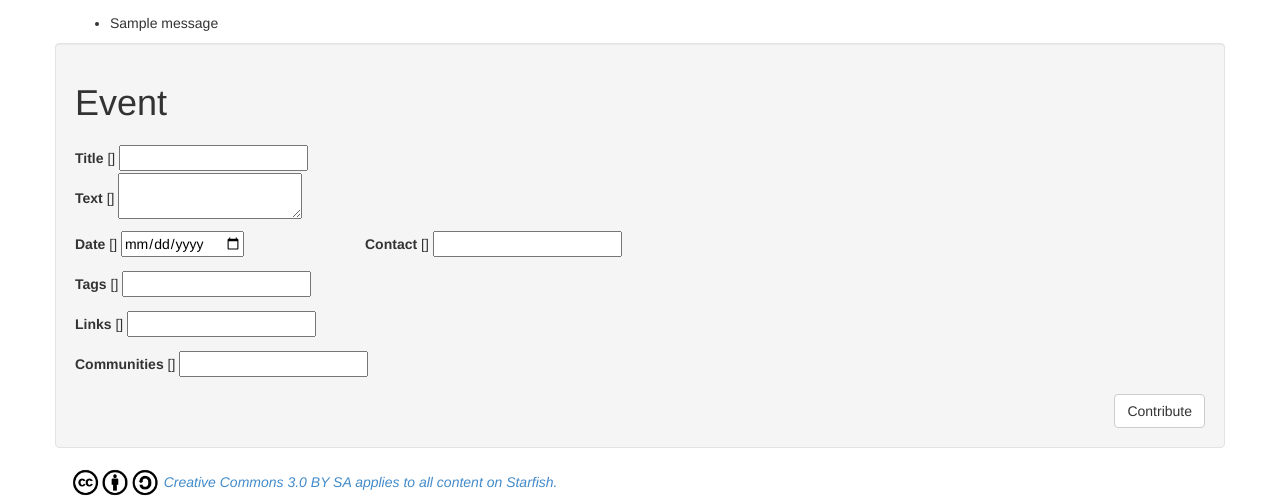
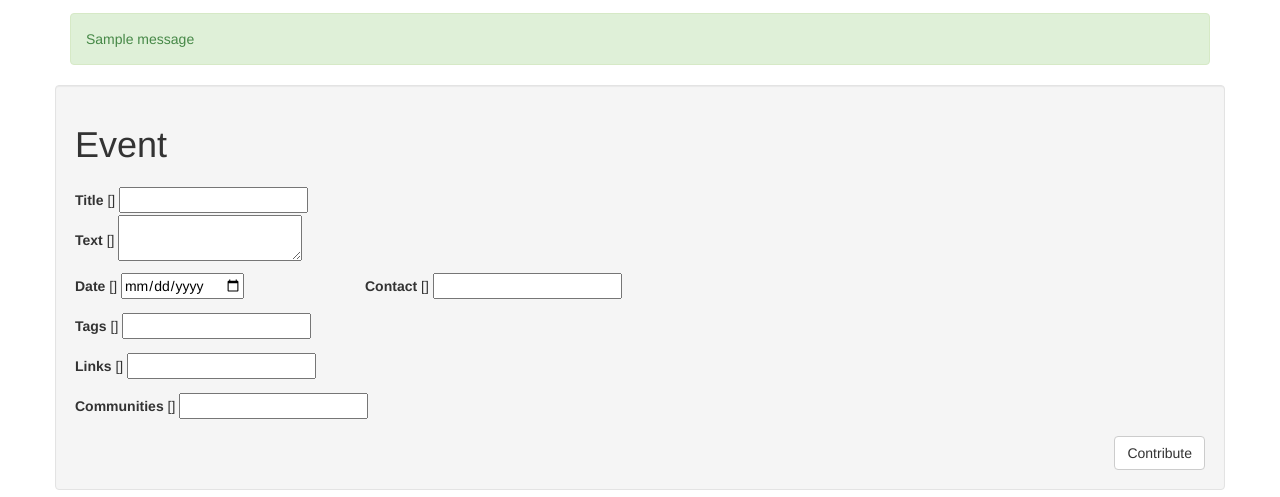
Before and after one commit to UvA-FNWI/Starfish, a Django app: template dashboard/templates/event_form.html in a window 1280 px wide. Shown: the part 77-574 px from the top of the page. Run offline with Django 3.2, Linux system fonts and the light colour scheme; the template is opened without the code that fills it: most values are stand-ins (such as "Sample title", 1, 10 or a date in 2020); one stand-in notice (Sample message) is shown; form fields are guessed from the names that the template uses; some libraries are stand-ins or nearby versions.

Commit message:
Added message for after a contribution has been made (edit or add), issue #119. N.B. add _MSG messages to settings.

```diff
--- a/dashboard/templates/contributions.html
+++ b/dashboard/templates/contributions.html
@@ -6,6 +6,12 @@
 {% endblock %}
 
 {% block content %}
+{% if messages %}
+  {% for message in messages %}
+    <div class="alert alert-{{ message.tags }}">{{ message }}</div>
+  {% endfor %}
+{% endif %}
+
 	<h1>My Contributions</h1>
 	{% for k, v in c.items %}
 		{% if v %}
--- a/dashboard/templates/event_form.html
+++ b/dashboard/templates/event_form.html
@@ -7,14 +7,9 @@
 
 {% block content %}
 {% if messages %}
-<ul class="messages">
-    {% for message in messages %}
-    <li{% if message.tags %} class="{{ message.tags }}"{% endif %}>
-        {% if message.level == DEFAULT_MESSAGE_LEVELS.ERROR %}Important: {% endif %}
-        {{ message }}
-    </li>
-    {% endfor %}
-</ul>
+  {% for message in messages %}
+    <div class="alert alert-{{ message.tags }}">{{ message }}</div>
+  {% endfor %}
 {% endif %}
 
 {% if is_new %}
```
Also changed, not shown: dashboard/views.py (+7 -1 lines), 1 other file.
